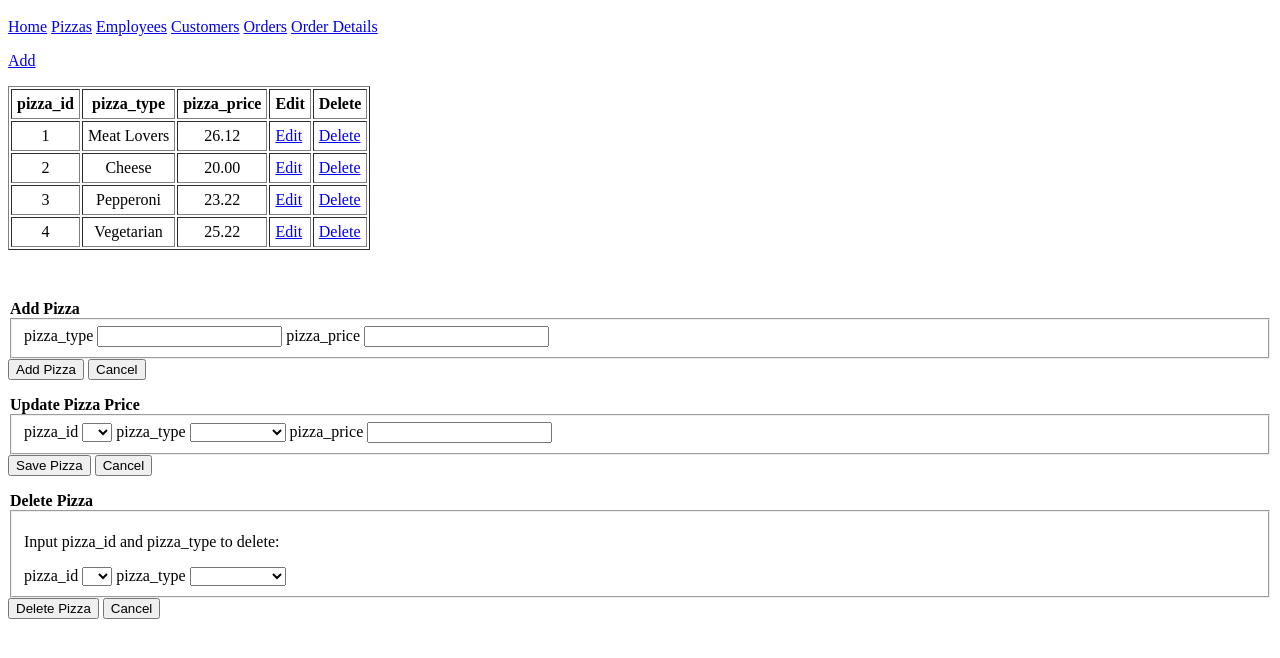
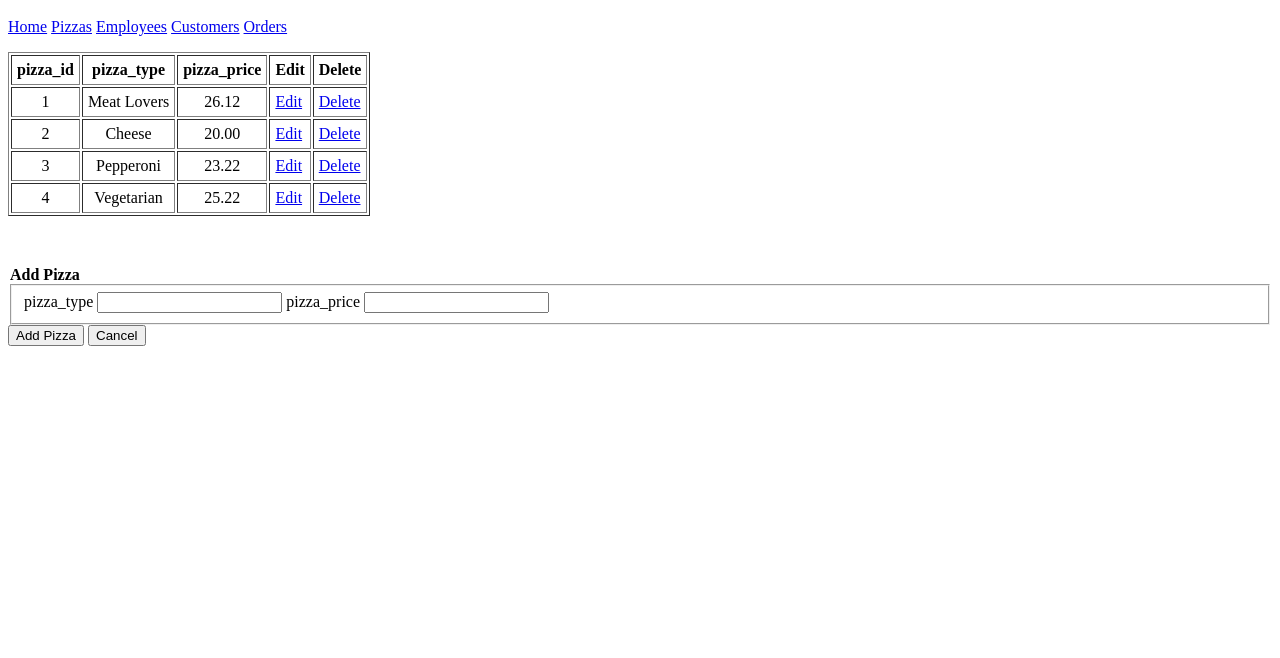
Before and after one commit to HtetHutton/CS340_Springfield_Pizza, a plain HTML site: page pizzas.html in a window 1280 px wide. Shown: the part 48-706 px from the top of the page. Drawn offline with Linux system fonts and the light colour scheme.

Commit message:
Some updates for project step 3 final version
Some updates for project step 3 final version

```diff
--- a/pizzas.html
+++ b/pizzas.html
@@ -11,11 +11,11 @@
         <a href="Employees.html">Employees</a>
         <a href="Customers.html">Customers</a>
         <a href="Orders.html">Orders</a>
-        <a href="OrderDetails.html">Order Details</a>
 
         <div id="browse">
             <!-- Can include buttons here above the table -->
-            <p> <a href="#">Add</a> </p>
+            <!-- <p> <a href="#">Add</a> </p> -->
+            <p></p>
 
             <table border="1" cellpadding="5">
                 <tr>
@@ -67,53 +67,5 @@
             <input class="btn" type="button" value="Cancel"> <!-- On click go back to browse -->
             </form>
         </div> <!-- insert ends -->
-        <div id="update">
-            <form method="" id="">
-            <legend><strong>Update Pizza Price</strong></legend>
-            <fieldset class="field">
-                <label> pizza_id </label> <select name="pid">
-                    <option value="0">&nbsp;</option>
-                    <option value="1">1</option>
-                    <option value="2">2</option>
-                    <option value="3">3</option>
-                    <option value="4">4</option>
-                    </select>
-                <label> pizza_type </label> <select type="text" name="ptype">
-                    <option value="0">&nbsp;</option>
-                    <option value="1">Meat Lovers</option>
-                    <option value="2">Cheese</option>
-                    <option value="3">Pepperoni</option>
-                    <option value="4">Vegetarian</option>
-                    </select>
-                <label> pizza_price </label> <input type="text" name="pprice">
-            </fieldset>
-            <input class="btn" type="submit" id="updatePizza" value="Save Pizza">
-            <input class="btn" type="button" value="Cancel"> <!-- On click go back to browse -->
-            </form>
-        </div> <!-- update ends -->
-        <div id="delete">
-            <form method="" id="">
-            <legend><strong>Delete Pizza</strong></legend>
-            <fieldset class="fields">
-                <p>Input pizza_id and pizza_type to delete: </p>
-                <label> pizza_id </label> <select type="text" name="pid">
-                    <option value="0">&nbsp;</option>
-                    <option value="1">1</option>
-                    <option value="2">2</option>
-                    <option value="3">3</option>
-                    <option value="4">4</option>
-                    </select>
-                <label> pizza_type </label> <select type="text" name="ptype">
-                    <option value="0">&nbsp;</option>
-                    <option value="1">Meat Lovers</option>
-                    <option value="2">Cheese</option>
-                    <option value="3">Pepperoni</option>
-                    <option value="4">Vegetarian</option>
-                    </select>
-            </fieldset>
-            <input class="btn" type="submit" id="deletePizza" value="Delete Pizza">
-            <input class="btn" type="button" value="Cancel"> <!-- On click go back to browse -->
-            </form>
-        </div> <!-- delete ends -->
     </body>
 </html>
```
Also changed, not shown: Customers.html (+3 -2 lines), Employees.html (+1 -1 lines), Orders.html (+40 -2 lines), index.html (+2 -3 lines).
